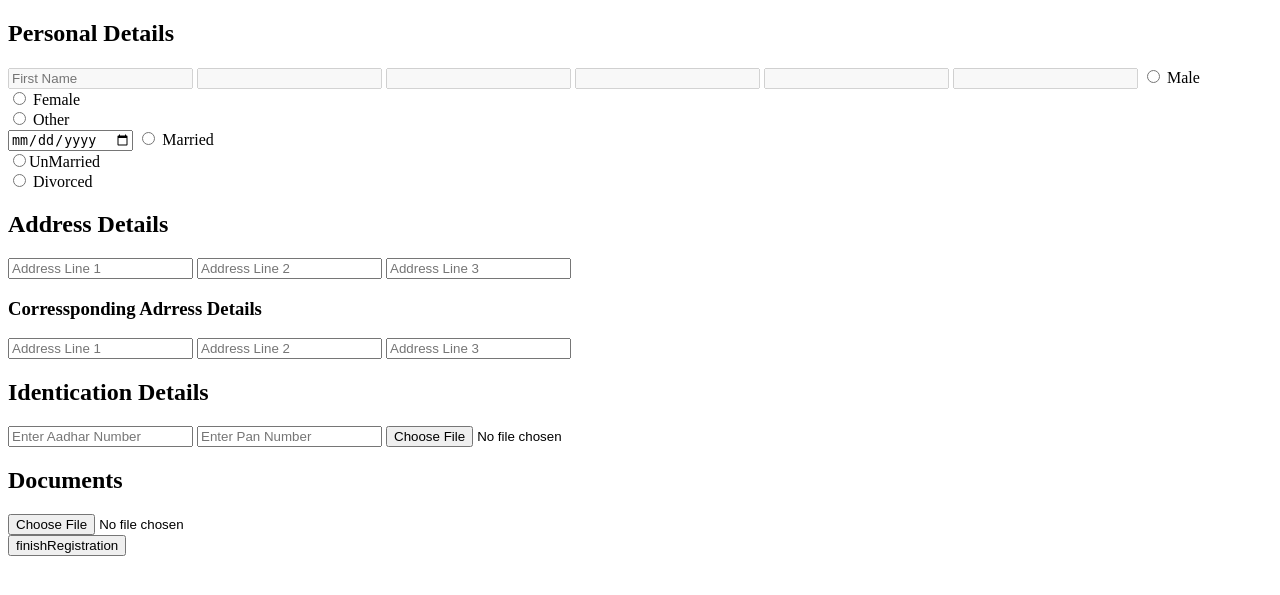
After one commit to vikrant-29/TY-Project, a PHP site: page /user_data.php in a window 1280 px wide. The commit adds this page. Shown: the top 595 px of the page. Run offline with PHP 8.4, Linux system fonts and the light colour scheme.

Commit message:
Usser Valdidating form

```diff
--- a/resgister.php
+++ b/resgister.php
@@ -15,6 +15,5 @@
     <input type ="text" name = "email" palceholder="Email Id" required>
     <input type ="text" name = "phoneNumber" palceholder="Phone Number" required>
     <input type ="submit" name = "register" value = "register">
-
 </body>
 </html>
--- /dev/null
+++ b/user_data.php
@@ -0,0 +1,66 @@
+<!DOCTYPE html>
+<html lang="en">
+
+<head>
+    <meta charset="UTF-8">
+    <meta name="viewport" content="width=device-width, initial-scale=1.0">
+    <title>User Information Form</title>
+</head>
+
+<body>
+<form action=user_data.php method="POST">
+
+    <div class="personal_details">
+        <h2>Personal Details</h2>
+            <input type="text" name="firstName" placeholder="First Name" disabled>
+            <input type="text" name="lastName" palceholder="Last Name" disabled>
+            <input type="text" name="userName" palceholder="User Name" disabled>
+            <input type="text" name="password" palceholder="Password Name" disabled>
+            <input type="text" name="email" palceholder="Email Id" disabled>
+            <input type="text" name="phoneNumber" palceholder="Phone Number" disabled>
+            <input type="radio" name="gender" value="male" required> Male<br>
+            <input type="radio" name="gender" value="female" required> Female<br>
+            <input type="radio" name="gender" value="other" required> Other<br>
+            <input type="date" name="date" required>
+            <input type="radio" name="married" value="married" required> Married<br>
+            <input type="radio" name="unmarried" value="unmarried" required>UnMarried<br>
+            <input type="radio" name="divorced" value="divorced" required> Divorced<br>
+            <!-- add next buttton -->
+
+    </div>
+    <div class="address_details">
+        <h2> Address Details</h2>
+        <input type="text" name="line1" placeholder="Address Line 1" required>
+        <input type="text" name="line2" placeholder="Address Line 2" required>
+        <input type="text" name="line3" placeholder="Address Line 3" required>
+        <h3>Corressponding Adrress Details</h3>
+        <input type="text" name="line1" placeholder="Address Line 1" required>
+        <input type="text" name="line2" placeholder="Address Line 2" required>
+        <input type="text" name="line3" placeholder="Address Line 3" required>
+        <!-- state, district, taluka, pincode add later-->
+    </div>
+
+    <div class="Identfication_details">
+        <h2> Identication Details</h2>
+        <input type="text" name="aadharNo" placeholder="Enter Aadhar Number" required>
+        <input type="text" name="panNo" placeholder="Enter Pan Number" required>
+        <input type="file" id="file" name="file" accept=".jpg, .jpeg, .png .pdf" />
+        <!--Photo and sign -->
+    </div>
+
+    <div class="documents">
+        <h2> Documents</h2>
+        <input type="file" id="file" name="file" accept=".jpg, .jpeg, .png .pdf" />
+        <!--all required docs -->
+        <div class="submit">
+        <input type = "submit" name = "submit" value = "finishRegistration">
+<!-- button for preview must be add-->
+        </div>
+    </div>
+</form>
+
+
+
+</body>
+
+</html>
```
